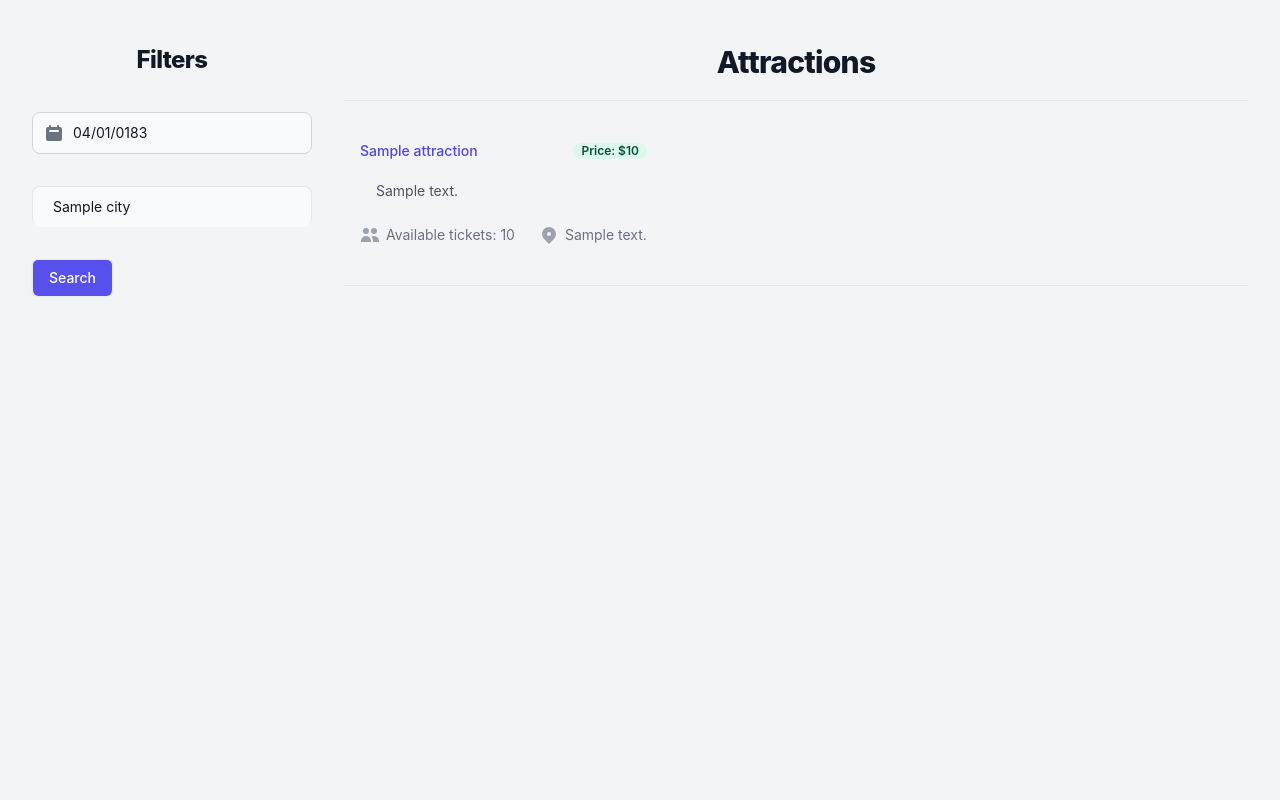
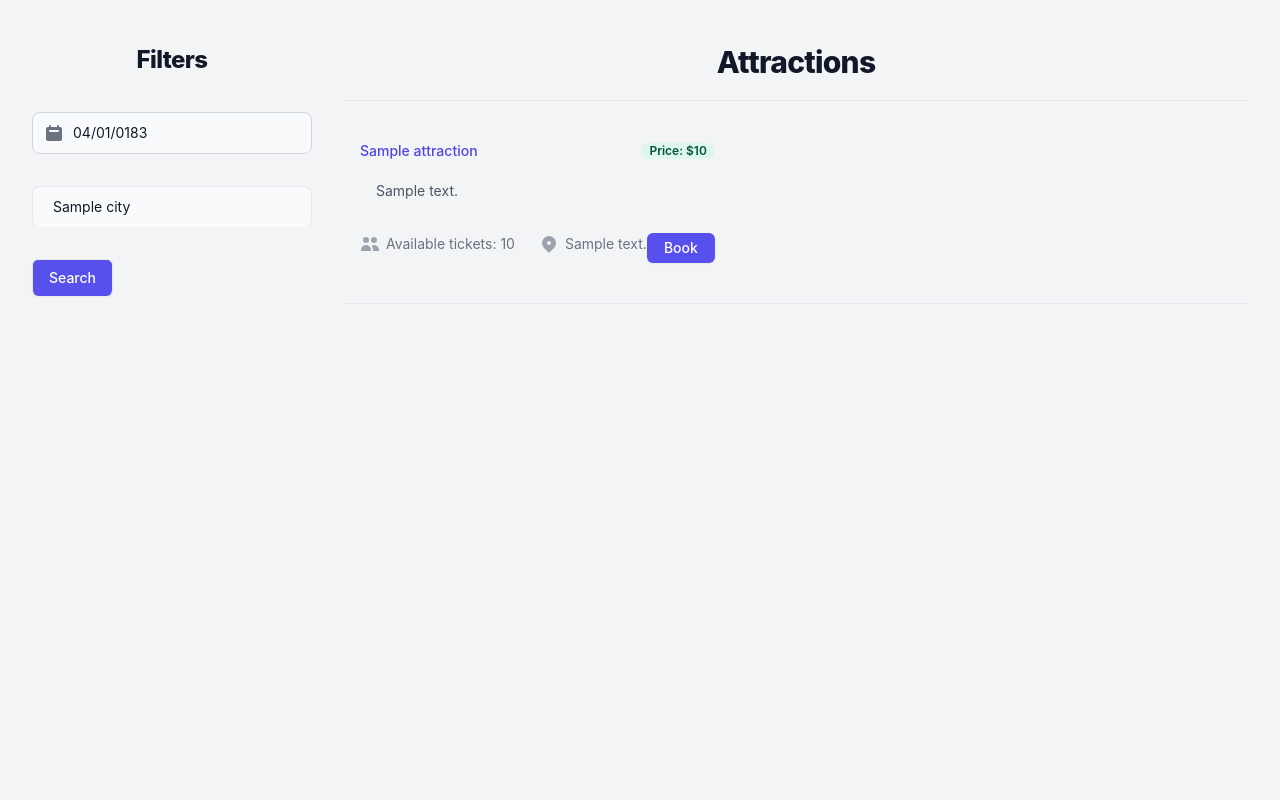
Before and after one commit to m-nikhil/flask-tourist, a Flask app: template templates/attraction.html in a window 1280 px wide. Shown: the part 66-866 px from the top of the page. Run offline with Flask 2, Linux system fonts and the light colour scheme; the template is opened without the code that fills it: most values are stand-ins (such as "Sample title", 1, 10 or a date in 2020); some libraries are stand-ins or nearby versions.

Commit message:
update attraction

```diff
--- a/schema.sql
+++ b/schema.sql
@@ -1,4 +1,5 @@
 -- Dropping tables to allow rerun of .sql
+DROP TABLE if exists booking;
 DROP TABLE if exists "user";
 DROP TABLE if exists "day_attraction";
 DROP TABLE if exists attraction;
@@ -72,7 +73,7 @@ VALUES (NOW(), 1, 25 ),
        (NOW() + INTERVAL '1 DAY', 2, 90 ),
        (NOW() + INTERVAL '2 DAY', 2, 75 ),
        (NOW() - INTERVAL '1 DAY', 2, 50 ),
-       (NOW(), 3, 100 ),
+       (NOW(), 3, 15 ),
        (NOW() + INTERVAL '1 DAY', 3, 15 ),
        (NOW() + INTERVAL '2 DAY', 3, 15 ),
        (NOW() - INTERVAL '1 DAY', 3, 15 );
--- a/templates/attraction.html
+++ b/templates/attraction.html
@@ -29,7 +29,7 @@
             {% for attraction in attractions %}
             <li class="flex py-6">
 
-                <a href="/attraction/{{date}}/{{attraction['attraction_id']}}" class="block hover:bg-gray-50">
+                <div class="block hover:bg-gray-50">
                     <div class="px-4 py-4 sm:px-6">
                       <div class="flex items-center justify-between">
                         <p class="text-sm font-medium text-indigo-600 truncate">{{attraction['name']}}</p>
@@ -47,11 +47,7 @@
                             <svg class="flex-shrink-0 mr-1.5 h-5 w-5 text-gray-400" xmlns="http://www.w3.org/2000/svg" viewBox="0 0 20 20" fill="currentColor" aria-hidden="true">
                               <path d="M9 6a3 3 0 11-6 0 3 3 0 016 0zM17 6a3 3 0 11-6 0 3 3 0 016 0zM12.93 17c.046-.327.07-.66.07-1a6.97 6.97 0 00-1.5-4.33A5 5 0 0119 16v1h-6.07zM6 11a5 5 0 015 5v1H1v-1a5 5 0 015-5z" />
                             </svg>
-                            {% if attraction['max_tickets_per_day'] - attraction['number_of_tickets_booked'] == 0 %}
-                              Available tickets:  <p class="px-2 inline-flex text-xs leading-5 font-semibold rounded-full bg-red-100 text-red-800">Full</p>
-                            {% else %}
-                              Available tickets: {{attraction['max_tickets_per_day'] - attraction['number_of_tickets_booked']}}
-                            {% endif %}
+                            Available tickets: {{attraction['max_tickets_per_day'] - attraction['number_of_tickets_booked']}}
                           </p>
                           <p class="mt-2 flex items-center text-sm text-gray-500 sm:mt-0 sm:ml-6">
                             <!-- Heroicon name: solid/location-marker -->
@@ -61,9 +57,20 @@
                             {{attraction['address']}}
                           </p>
                         </div>
+                        {% if attraction['max_tickets_per_day'] - attraction['number_of_tickets_booked'] != 0 %}
+                        <div class="mt-2 sm:flex sm:justify-end">
+                          <a href="/attraction/{{date}}/{{attraction['attraction_id']}}" class=" inline-flex justify-center py-1 px-4 border border-transparent shadow-sm text-sm font-medium rounded-md text-white bg-indigo-600 hover:bg-indigo-700 focus:outline-none focus:ring-2 focus:ring-offset-2 focus:ring-indigo-500">Book</a>
+                        </div>
+                        {% else %}
+                        <div class="mt-1 sm:flex sm:justify-end">
+                          <a class=" inline-flex justify-center py-1 px-4 border border-transparent shadow-sm text-sm font-medium rounded-md text-white bg-red-600 hover:bg-red-700 focus:outline-none focus:ring-2 focus:ring-offset-2 focus:ring-indigo-500">Not Available</a>
+                        </div>
+                        {% endif %}
+
+
                       </div>
                     </div>
-                  </a>
+                  </div>
             </li>
             {% endfor %}
           </ul>
```
